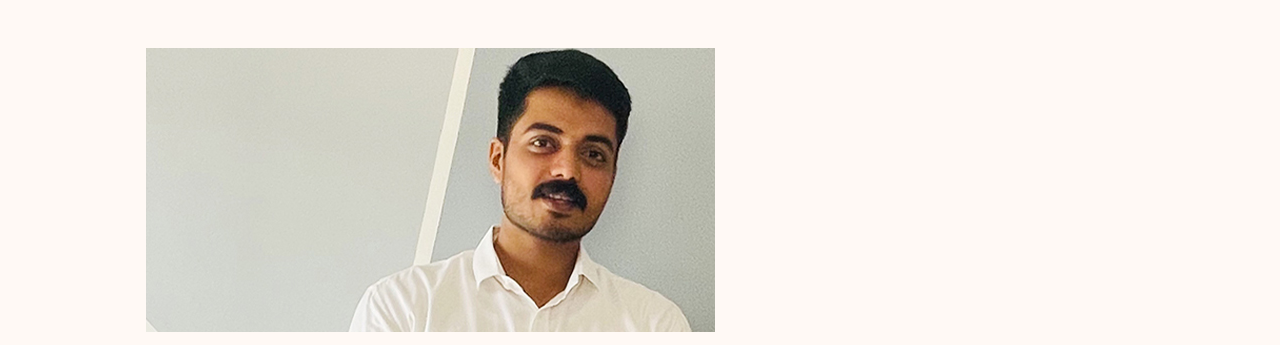
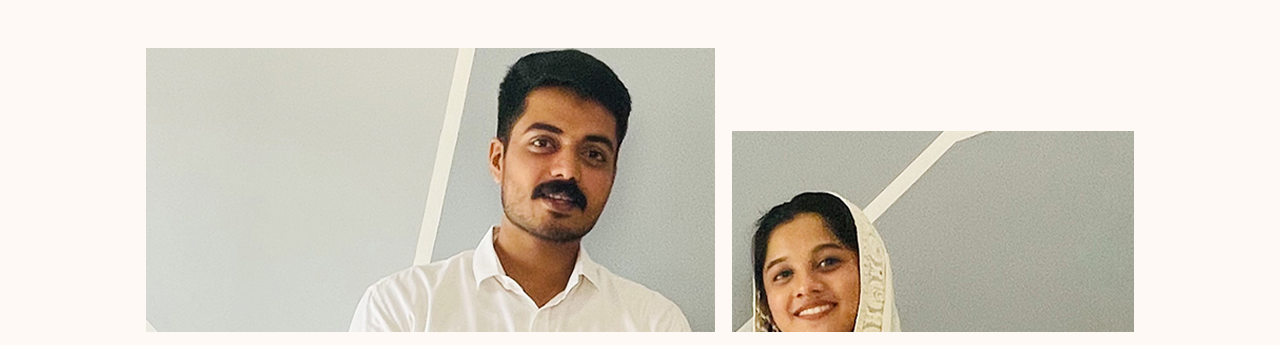
Before and after one commit to bilal-muhammed/Risfana_weds_Azad, a plain HTML site: page index.html in a window 1280 px wide. Shown: the part 3680-4025 px from the top of the page. Drawn offline with nearby package versions, Linux system fonts and the light colour scheme; a script that the page names is missing.

Commit message:
image spell

```diff
--- a/index.html
+++ b/index.html
@@ -498,7 +498,7 @@
                   </div>
                   <div class="col-5 align-self-end mb-3">
                      <a href="assets/img/2a.jpg" class="popup-image hover-effect d-block">
-                        <img class="img-fluid" src="assets/img/2.jpg" alt="">
+                        <img class="img-fluid" src="assets/img/2a.jpg" alt="">
                         <span class="hover-effect-container">
                            <span class="hover-effect-icon has-svg">
                               <svg version="1.1" xmlns="http://www.w3.org/2000/svg"
```
